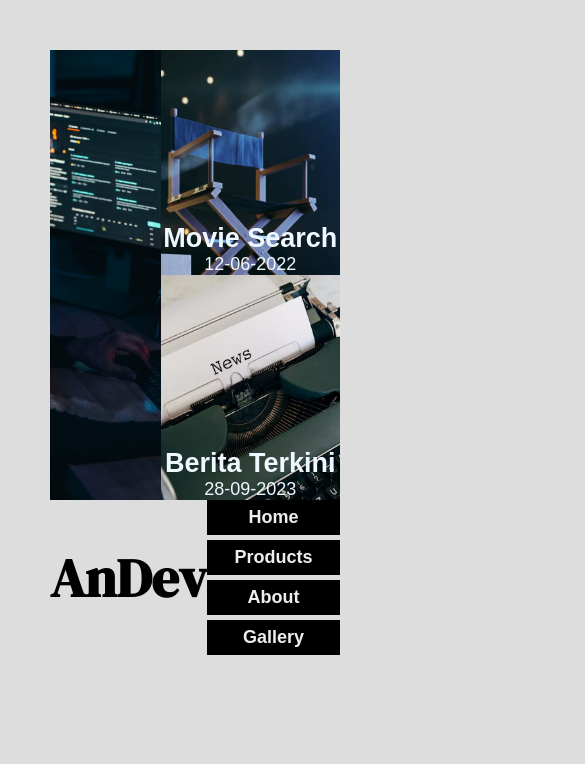
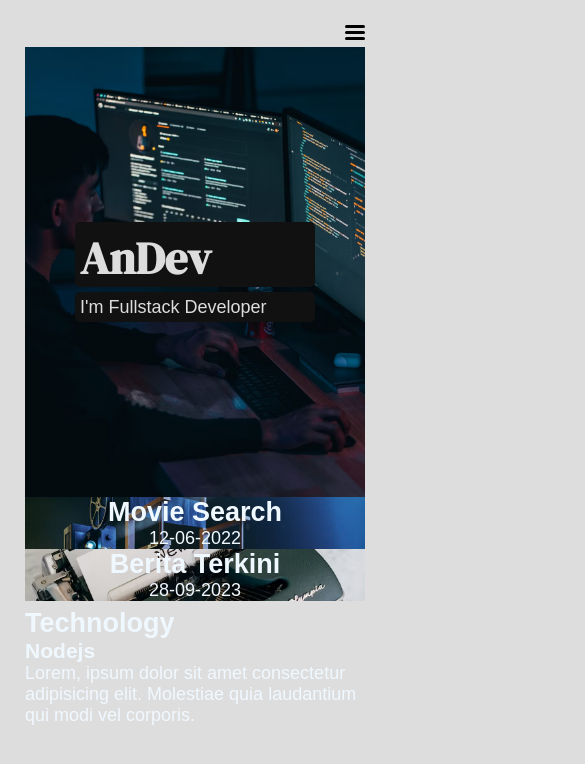
Before and after one commit to afifudin23/css-grid, a plain HTML site: page 08.praktek/index.html in a window 390 px wide. Shown: the whole page, 585 px wide, since content can reach past the window. Drawn offline with Linux system fonts and the light colour scheme; a web font is replaced by a local one.

Commit message:
responsive mobile version

```diff
--- a/08.praktek/index.html
+++ b/08.praktek/index.html
@@ -14,7 +14,7 @@
         <header class="header">
             <div class="hero">
                 <h2 class="heading">AnDev</h2>
-                <p>An Fullstack Developer</p>
+                <p>I'm Fullstack Developer</p>
             </div>
             <div class="project project-1">
                 <div class="item">Movie Search</div>
@@ -35,9 +35,33 @@
                 <li><a href="#products">Products</a></li>
                 <li><a href="#about">About</a></li>
                 <li><a href="#gallery">Gallery</a></li>
+            </ul>
+            <div class="menu-toggle">
+                <input type="checkbox" id="btn-menu">
+                <span></span>
+                <span></span>
+                <span></span>
+            </div>
+        </div>
+        <section class="technology">
+            <h2>Technology</h2>
+            <div class="box">
+                <div class="icon"></div>
+                <h3>Nodejs</h3>
+                <p>Lorem, ipsum dolor sit amet consectetur adipisicing elit. Molestiae quia laudantium qui modi vel corporis.</p>
+            </div>
+        </section>
+    </div>
 
-            </ul>
-        </div>
-    </div>
+
+    <script>
+        const menuToggle = document.querySelector(".menu-toggle #btn-menu");
+        const nav = document.querySelector(".menu ul");
+        console.log(menuToggle);
+        console.log(nav);
+        menuToggle.addEventListener("click", () => {
+            nav.classList.toggle('slide');
+        })
+    </script>
 </body>
 </html>
--- a/08.praktek/style.css
+++ b/08.praktek/style.css
@@ -13,6 +13,11 @@ body {
     font-size: 18px;
     font-family: 'Hedvig Letters Sans', sans-serif;
     margin: 50px;
+    overflow-x: hidden;
+}
+.container {
+    display: grid;
+    gap: 7px;
 }
 
 /* Header */
@@ -30,11 +35,17 @@ body {
     background-position: center;
     padding: 50px;
 }
+.hero > * {
+    display: none;
+    background-color: #111;
+    color: #ddd;
+    padding: 5px;
+    border-radius: 5px;
+}
 .hero .heading {
     font-family: 'DM Serif Display', serif;
-}
-.hero > * {
-    display: none;
+    font-size: 2.5em;
+    margin-bottom: 5px;
 }
 .project {
     background-color: #000;
@@ -67,23 +78,21 @@ body {
 
 /* Navigation */
 .menu {
+    order: -1;
     display: grid;
     grid-template-columns: 1fr 2fr;
-    /* background-color: aquamarine; */
-    align-items: center;
+    align-items: end;
 }
 .menu .brand {
     font-size: 1.5em;
     color: #000;
     font-family: 'DM Serif Display', serif;
-
 }
 .menu ul {
     gap: 5px;
     list-style: none;
     display: grid;
     grid-template-columns: repeat(auto-fit, minmax(100px, 1fr));
-    font-weight: bold;
     text-align: center;
 }
 .menu a {
@@ -92,5 +101,118 @@ body {
     display: block;
     padding: 7px;
     color: #eee;
+    border-radius: 3px;
+}
 
+/* Humberger Menu */
+.menu-toggle {
+    display: none;
+    flex-direction: column;
+    height: 15px;
+    justify-content: space-between;
+    position: relative;
 }
+.menu-toggle #btn-menu {
+    position: absolute;
+    width: 20px;
+    height: 20px;
+    top: -2.5px;
+    opacity: 0;
+    cursor: pointer;
+    z-index: 1;
+}
+.menu-toggle span {
+    display: block;
+    width: 20px;
+    height: 3px;
+    background-color: #000;
+    border-radius: 3px;
+    transition: all 0.5s;
+}
+
+/* Humberger Menu Animation */
+.menu-toggle span:nth-child(2) {
+    transform-origin: 0 0;
+}
+.menu-toggle span:last-child {
+    transform-origin: 0 100%;
+}
+.menu-toggle #btn-menu:checked ~ span:nth-child(2) {
+    transform: rotate(45deg) translate(-1px, -1px);
+    background-color: #fff;
+}
+.menu-toggle #btn-menu:checked ~ span:nth-child(3) {
+    transform: scale(0);
+    opacity: 0;
+}
+.menu-toggle #btn-menu:checked ~ span:last-child {
+    background-color: #fff;
+    transform: rotate(-45deg) translate(0px, 0px);
+}
+
+
+/* Responsive Breakpoint */
+@media (max-width: 1024px) {
+    .menu {
+        order: inherit;
+        grid-template-columns: 1fr;
+    }
+    .menu .brand {
+        display: none;
+    }
+    .hero {
+        display: grid;
+        grid-template-rows: 70px 30px;
+        align-content: center;
+    }
+    .hero > * {
+        display: block;
+    }
+}
+@media (max-width: 768px) {
+    body {
+        margin: 25px;
+    }
+    .menu {
+        justify-items: end;
+        z-index: 9;
+        order: -1;
+    }
+    .menu ul {
+        width: 50%;
+        display: flex;
+        position: absolute;
+        right: 0;
+        top: 0;
+        border-radius: 0 0 0 20px;
+        height: 70vh;
+        flex-direction: column;
+        background-color: #000;
+        justify-content: space-evenly;
+        align-items: center;
+        z-index: -1;
+        transform: translateX(100%);
+        transition: all 0.5s;
+        opacity: 0;
+        font-weight: bold;
+    }
+    .menu ul.slide {
+        transform: translateX(0);
+        opacity: 1;
+    }
+    .menu li {
+        display: block;
+        width: 100%;
+    }
+    .menu-toggle {
+        display: flex;
+    }
+}
+@media (max-width: 600px){
+    .header {
+        grid-template-areas:
+            "hero"
+            "project-1"
+            "project-2";
+    }
+}
```
